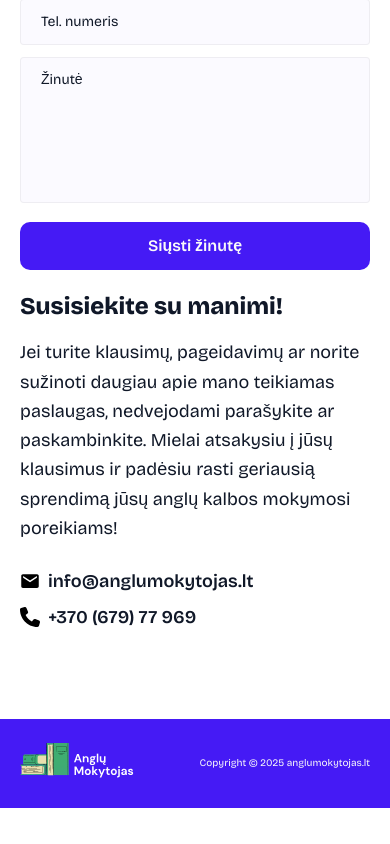
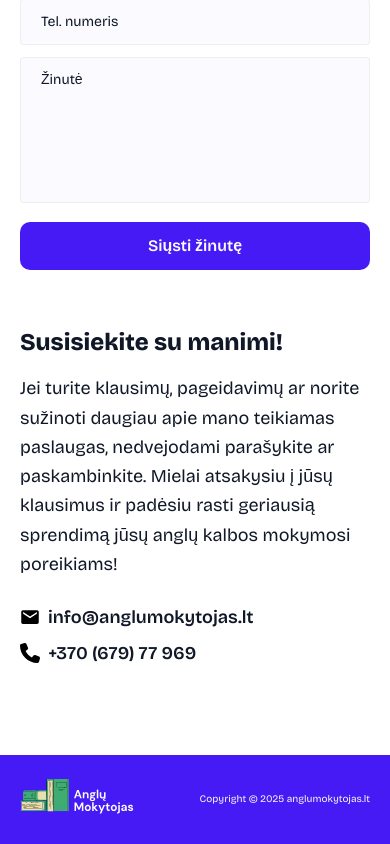
Before and after one commit to prochas/AngluMokytojas, a Next.js app: page / in a window 390 px wide. Shown: the part 7761-8605 px from the top of the page. Before the commit the page ends 8569 px from the top, so only its background shows below. Built offline with nearby package versions, Linux system fonts and the light colour scheme.

Commit message:
commit v47

```diff
--- a/src/components/Contacts/Contacts.js
+++ b/src/components/Contacts/Contacts.js
@@ -107,7 +107,7 @@ function Contacts() {
 
         {/* RIGHT SIDE */}
         <div className="lg:w-1/2">
-          <div className="font-extrabold text-2xl lg:text-5xl mt-5 lg:mt-0 space-y-1 lg:space-y-3 text-gray-900">
+          <div className="font-extrabold text-2xl lg:text-5xl mt-14 lg:mt-0 space-y-1 lg:space-y-3 text-gray-900">
             <h2>Susisiekite su manimi!</h2>
           </div>
           <p className="text-lg lg:text-md mt-4 leading-relaxed text-gray-900">
```
